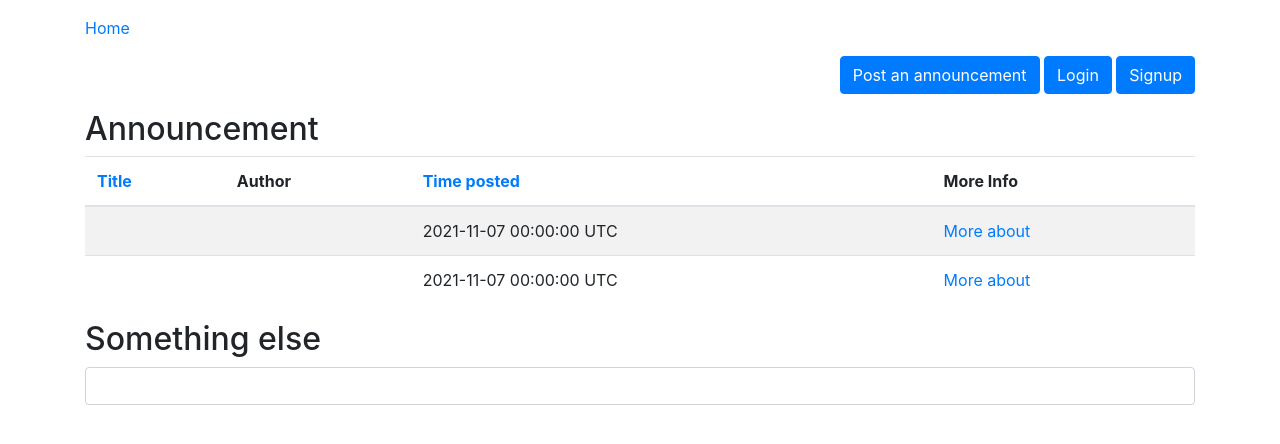
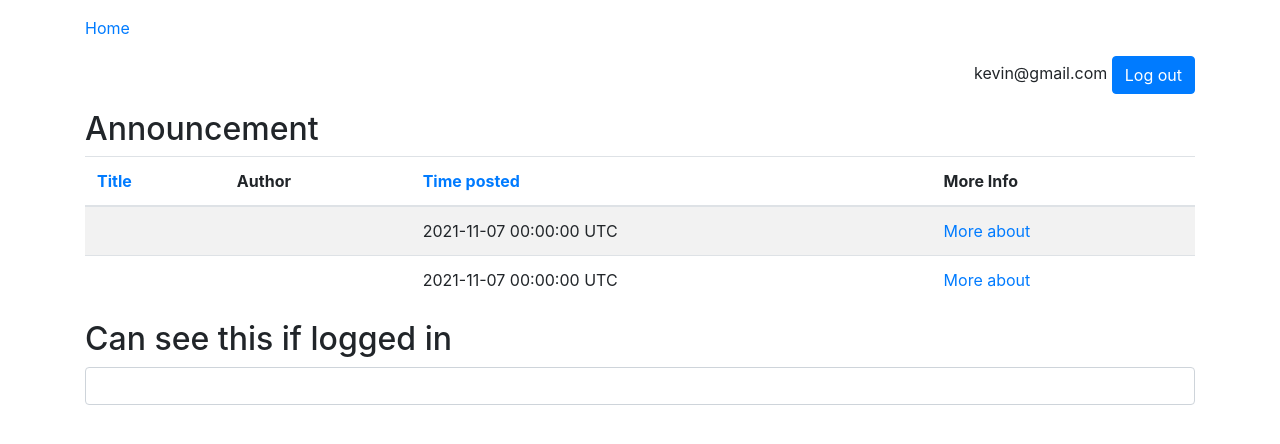
Before and after one commit to johnson-hung/casa, a Rails app: page /announcements in a window 1280 px wide. Shown: the part 72-516 px from the top of the page. Run offline with Rails 7, Linux system fonts and the light colour scheme; a user stored in the database is signed in; data comes from the database, SQL or seed files in the repository; style sheets or scripts are compiled from the project's sources; some libraries are stand-ins or nearby versions.

Commit message:
login-logout done

```diff
--- a/calm/app/views/announcements/index.html.erb
+++ b/calm/app/views/announcements/index.html.erb
@@ -4,11 +4,27 @@
   <%= link_to 'Home', root_path %>
 </p>
 
+
+<% if current_user %>
+
+<p align="right">
+<%= current_user.email %>
+<%= link_to "Log out", logout_path, method: "delete", :class => 'btn btn-primary pull-right' %>
+</p>
+
+<% else %>
+
 <p align="right">
   <%= link_to 'Post an announcement', new_announcement_path, :class => 'btn btn-primary pull-right' %>
   <%= link_to 'Login', login_path, :class => 'btn btn-primary pull-right ' %>
   <%= link_to 'Signup', signup_url, :class => 'btn btn-primary pull-right' %>
 </p>
+
+
+<% end %>
+
+
+
 
 <h2>Announcement</h2>
 
@@ -51,5 +67,8 @@
 </table>
 
 
-<h2>Something else</h2>
+
+<% if current_user %>
+<h2>Can see this if logged in</h2>
   <%= text_field :announcement, :title, :class => 'form-control' %>
+<% end %>
--- a/calm/config/routes.rb
+++ b/calm/config/routes.rb
@@ -5,6 +5,8 @@ CALM::Application.routes.draw do
   get 'login', to: 'sessions#new'
   post 'login', to: 'sessions#create'
 
+  delete 'logout', to: 'sessions#destroy'
+
   resources :announcements
   # map '/' to be a redirect to '/announcements'
   root :to => redirect('/announcements')
```
Also changed, not shown: calm/app/controllers/sessions_controller.rb (+7 -1 lines), 2 other files.
